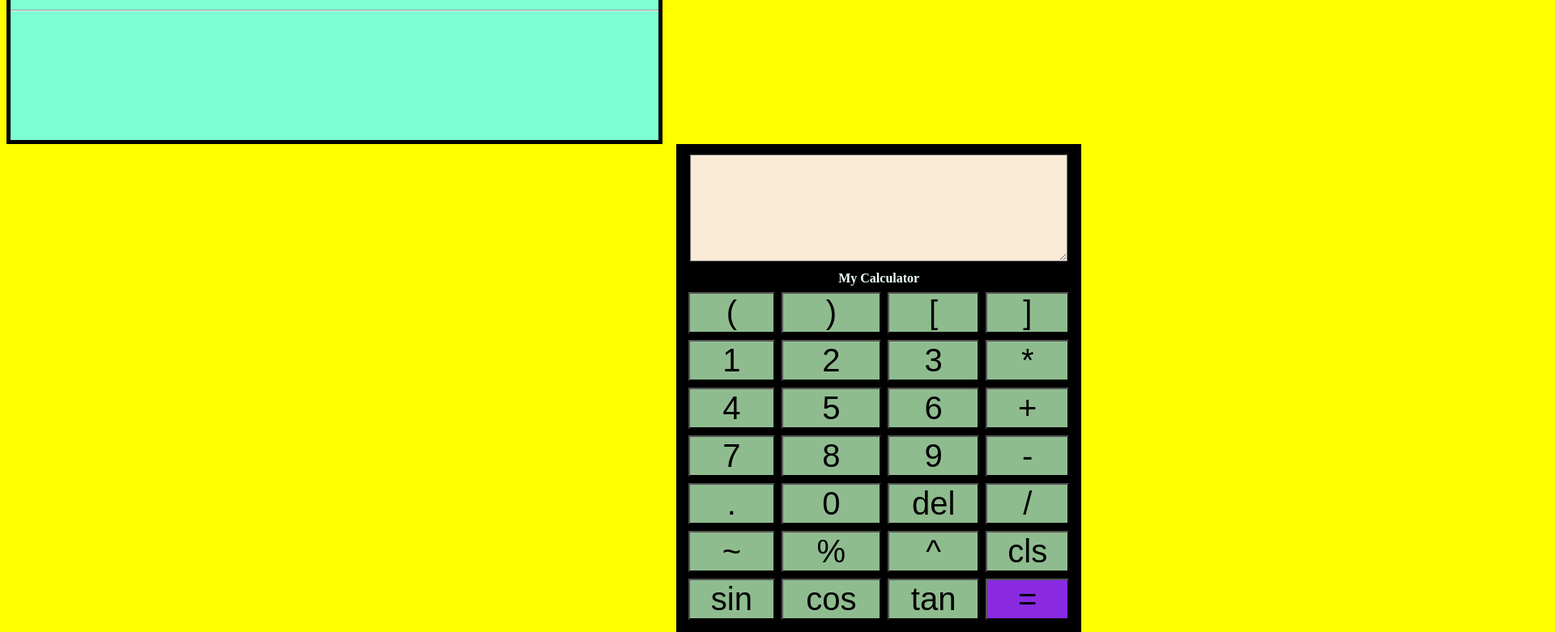
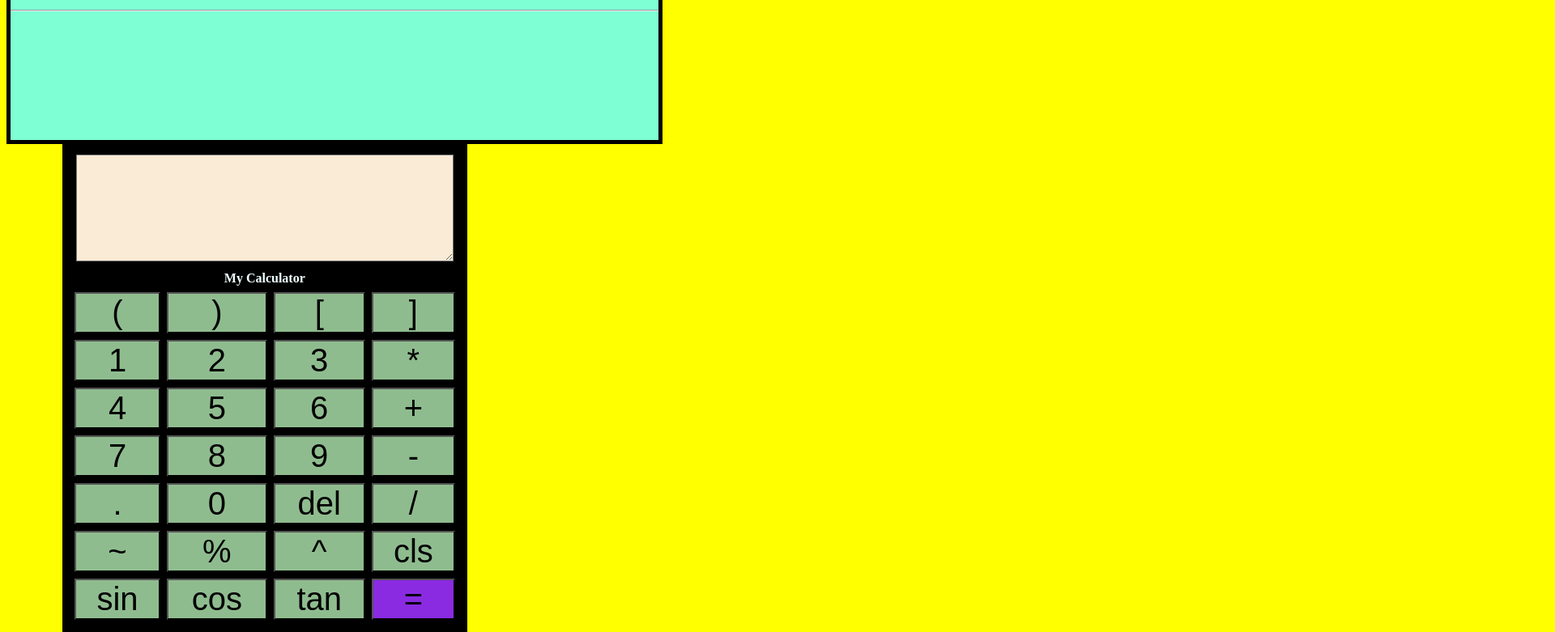
Before and after one commit to Codeisjay/my-calc, a website: page public/welcome.html in a window 1280 px wide. Shown: the part 450-1231 px from the top of the page at 81% size, 1920 px wide, since content can reach past the window. Drawn offline with Linux system fonts and the light colour scheme.

Commit message:
Update welcome.html

```diff
--- a/public/welcome.html
+++ b/public/welcome.html
@@ -37,7 +37,7 @@
             size: 250rem;
             padding-right: 55%;
             float: right;
-            position: relative;
+            position: inherit;
 
         }
         button{
```
